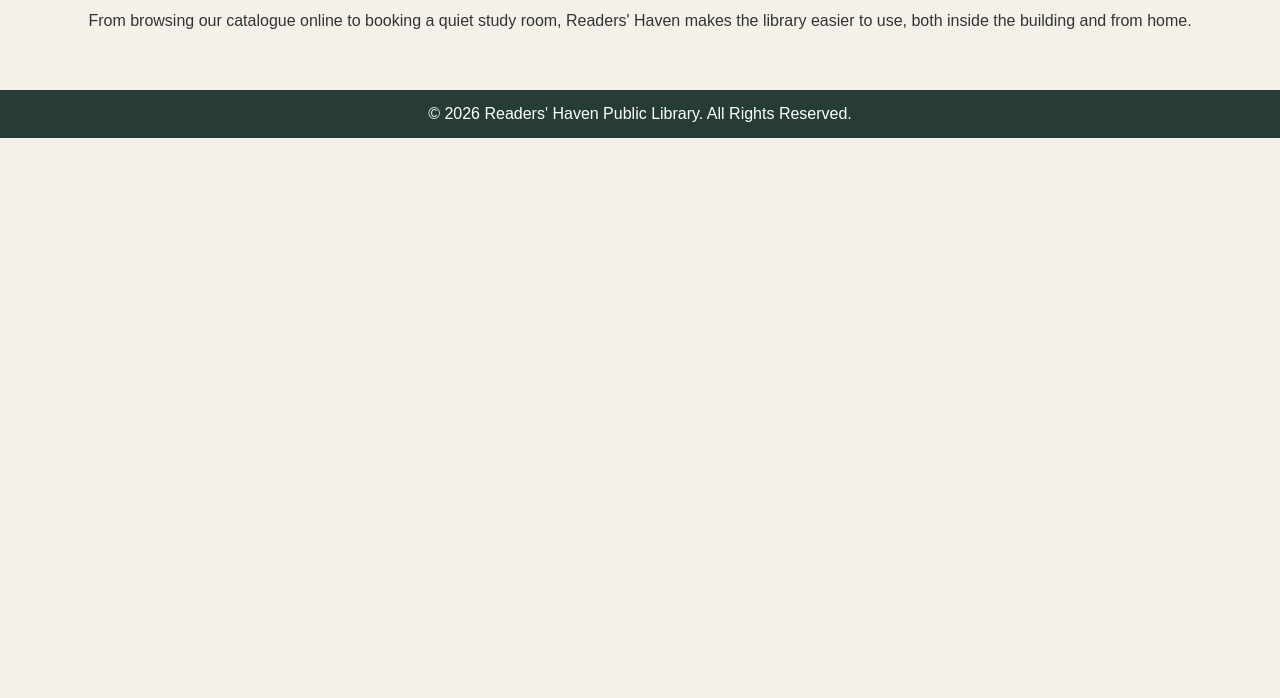
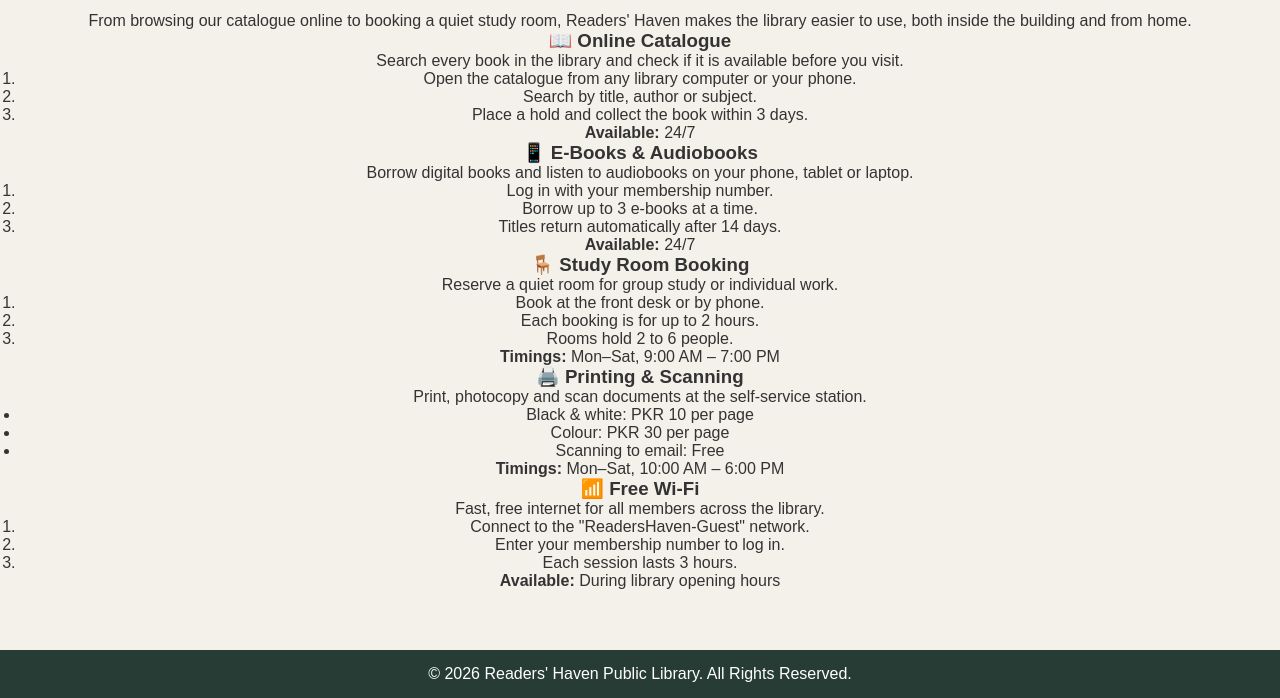
Before and after one commit to L1F23BSSE0413/readers-haven-library, a website: page src/services.html in a window 1280 px wide. Shown: the part 229-927 px from the top of the page. Before the commit the page ends 800 px from the top, so only its background shows below. Drawn offline with Linux system fonts and the light colour scheme.

Commit message:
Add five library services with timings and steps

```diff
--- a/src/services.html
+++ b/src/services.html
@@ -30,7 +30,62 @@
             </p>
         </section>
 
-        <!-- SERVICES -->
+               <section class="services-list">
+            <article class="service-card">
+                <h3>📖 Online Catalogue</h3>
+                <p>Search every book in the library and check if it is available before you visit.</p>
+                <ol>
+                    <li>Open the catalogue from any library computer or your phone.</li>
+                    <li>Search by title, author or subject.</li>
+                    <li>Place a hold and collect the book within 3 days.</li>
+                </ol>
+                <p class="timing"><strong>Available:</strong> 24/7</p>
+            </article>
+
+            <article class="service-card">
+                <h3>📱 E-Books &amp; Audiobooks</h3>
+                <p>Borrow digital books and listen to audiobooks on your phone, tablet or laptop.</p>
+                <ol>
+                    <li>Log in with your membership number.</li>
+                    <li>Borrow up to 3 e-books at a time.</li>
+                    <li>Titles return automatically after 14 days.</li>
+                </ol>
+                <p class="timing"><strong>Available:</strong> 24/7</p>
+            </article>
+
+            <article class="service-card">
+                <h3>🪑 Study Room Booking</h3>
+                <p>Reserve a quiet room for group study or individual work.</p>
+                <ol>
+                    <li>Book at the front desk or by phone.</li>
+                    <li>Each booking is for up to 2 hours.</li>
+                    <li>Rooms hold 2 to 6 people.</li>
+                </ol>
+                <p class="timing"><strong>Timings:</strong> Mon–Sat, 9:00 AM – 7:00 PM</p>
+            </article>
+
+            <article class="service-card">
+                <h3>🖨️ Printing &amp; Scanning</h3>
+                <p>Print, photocopy and scan documents at the self-service station.</p>
+                <ul>
+                    <li>Black &amp; white: PKR 10 per page</li>
+                    <li>Colour: PKR 30 per page</li>
+                    <li>Scanning to email: Free</li>
+                </ul>
+                <p class="timing"><strong>Timings:</strong> Mon–Sat, 10:00 AM – 6:00 PM</p>
+            </article>
+
+            <article class="service-card">
+                <h3>📶 Free Wi-Fi</h3>
+                <p>Fast, free internet for all members across the library.</p>
+                <ol>
+                    <li>Connect to the "ReadersHaven-Guest" network.</li>
+                    <li>Enter your membership number to log in.</li>
+                    <li>Each session lasts 3 hours.</li>
+                </ol>
+                <p class="timing"><strong>Available:</strong> During library opening hours</p>
+            </article>
+        </section>
 
         <!-- HELP -->
     </main>
```
